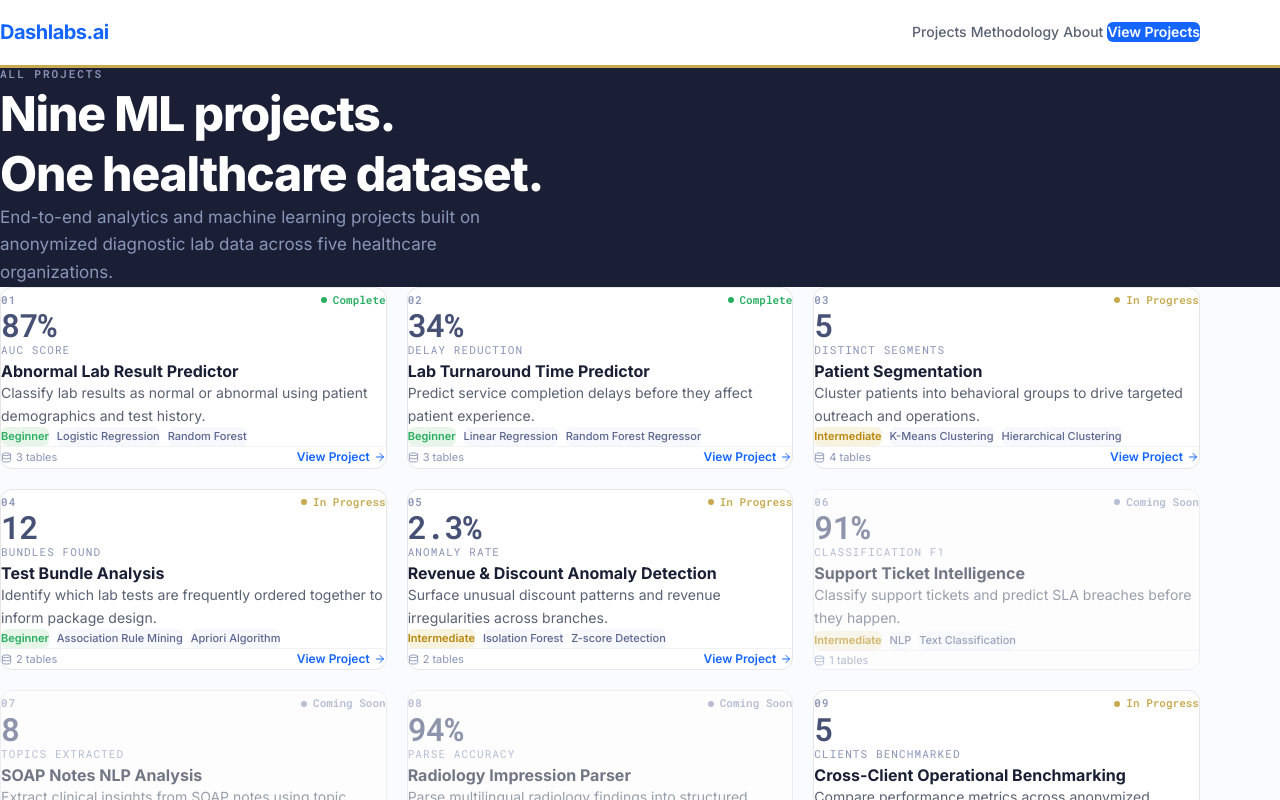
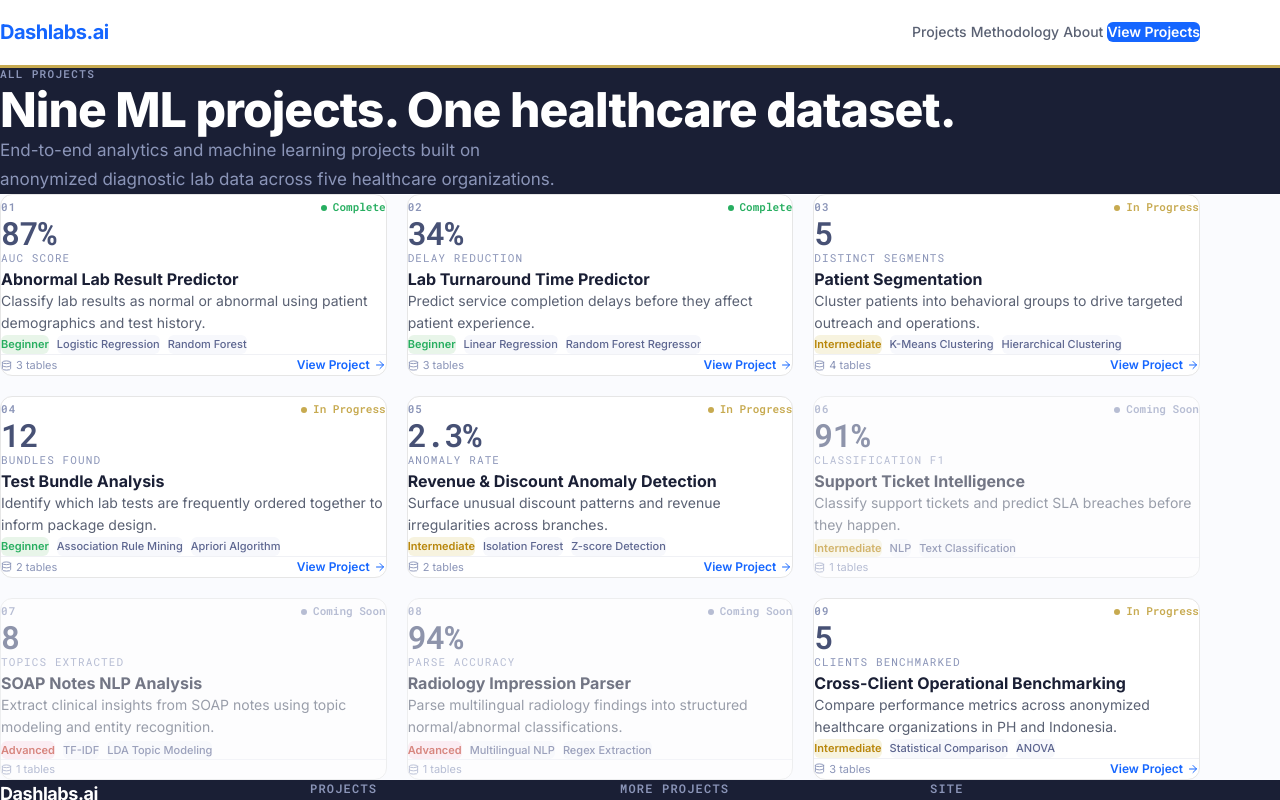
Before and after one commit to OrangeJuice023/dashlabs-sample-project, a Next.js app: page /projects in a window 1280 px wide. Shown: the top 800 px of the page. Built offline with nearby package versions, Linux system fonts and the light colour scheme.

Commit message:
Update page.tsx

```diff
--- a/src/app/projects/page.tsx
+++ b/src/app/projects/page.tsx
@@ -25,25 +25,22 @@ export default function ProjectsPage() {
       {/* Header */}
       <div className="bg-[#1A1F35] relative">
         <div className="absolute top-0 left-0 right-0 h-[3px] bg-[#C7AA50]" />
-        <div className="max-w-[1200px] mx-auto px-8 md:px-12 pt-16 pb-14">
-          <p className="font-mono text-[11px] font-semibold tracking-[0.18em] text-[#8B95B8] uppercase mb-4">
+        <div className="max-w-[1200px] mx-auto px-8 md:px-12 lg:px-16 pt-20 pb-20">
+          <p className="font-mono text-[11px] font-semibold tracking-[0.12em] text-[#8B95B8] uppercase mb-4">
             All Projects
           </p>
-          <h1 className="text-[2.5rem] md:text-[3rem] font-extrabold text-white leading-tight tracking-tight mb-4">
-            Nine ML projects.
-            <br />
-            One healthcare dataset.
+          <h1 className="text-[2.5rem] md:text-[3rem] font-extrabold text-white leading-[1.1] tracking-[-0.02em] mb-5">
+            Nine ML projects. One healthcare dataset.
           </h1>
-          <p className="text-[1.0625rem] text-[#8B95B8] max-w-[520px] leading-relaxed">
-            End-to-end analytics and machine learning projects built on
-            anonymized diagnostic lab data across five healthcare organizations.
+          <p className="text-[1.0625rem] text-[#8B95B8] max-w-[560px] leading-[1.7]">
+            End-to-end analytics and machine learning projects built on anonymized diagnostic lab data across five healthcare organizations.
           </p>
         </div>
       </div>
 
       {/* Grid */}
-      <div className="bg-[#FAFBFE] py-16">
-        <div className="max-w-[1200px] mx-auto px-8 md:px-12">
+      <div className="bg-[#FAFBFE] py-20">
+        <div className="max-w-[1200px] mx-auto px-8 md:px-12 lg:px-16">
           <motion.div
             variants={staggerContainer}
             initial="hidden"
```
